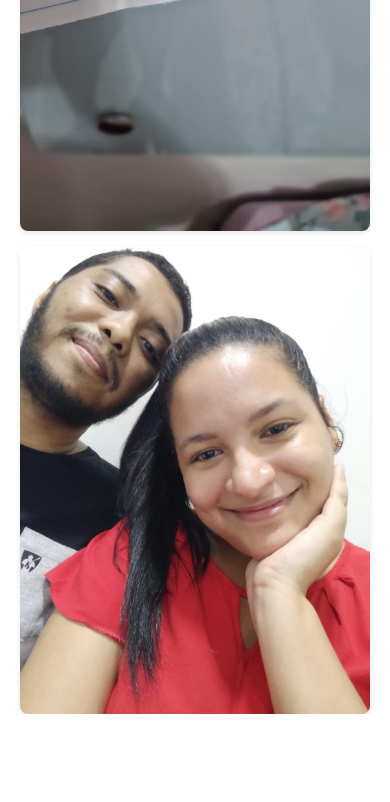
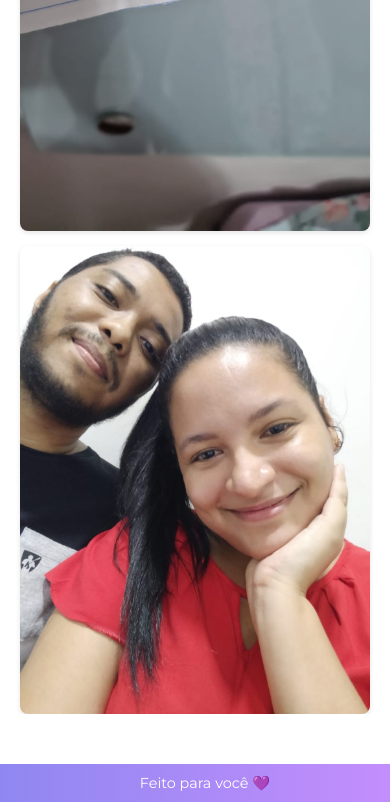
Before and after one commit to Matheusfreitasr/meu-projetos2, a plain HTML site: page index.html in a window 390 px wide. Shown: the part 6895-7697 px from the top of the page. Before the commit the page ends 7659 px from the top, so only its background shows below. Drawn offline with nearby package versions, Linux system fonts and the light colour scheme.

Commit message:
add footer

```diff
--- a/assets/css/style.css
+++ b/assets/css/style.css
@@ -326,7 +326,21 @@ button:hover {
     background-color: rgba(255, 75, 43, 0.8);
 }
 
+footer {
+    background: linear-gradient(90deg, #8F87F1, #C68EFD); /* Usando o mesmo gradiente do header e nav */
+    color: white;
+    padding: 20px;
+    font-size: 1.2rem;
+    font-family: 'Montserrat', sans-serif;
+    text-align: center;
+    position: relative; /* Mudança de fixed para relative, para que não sobreponha o conteúdo em telas pequenas */
+    bottom: 0;
+    width: 100%;
+}
 
+footer p {
+    margin: 0;
+}
 
 @media (max-width: 1024px) {
     header {
@@ -399,6 +413,10 @@ button:hover {
     .card-content p {
         font-size: 0.9rem;
     }
+    footer {
+        padding: 15px;
+        font-size: 1rem;
+    }
 }
 
 @media (max-width: 480px) {
@@ -452,4 +470,8 @@ button:hover {
     .card-content p {
         font-size: 0.85rem;
     }
+    footer {
+        padding: 10px;
+        font-size: 0.9rem;
+    }
 }
--- a/index.html
+++ b/index.html
@@ -69,6 +69,9 @@
 
     <script src="assets/js/script.js"></script>
 
+    <footer>
+        <p>Feito para você 💜 </p>
+    </footer>
 </body>
 
 </html>
```
Also changed, not shown: pages/momentos.html (+5 -0 lines), pages/surpresas.html (+3 -1 lines).
